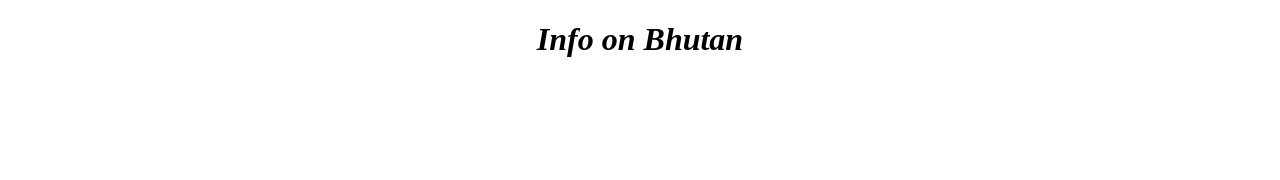
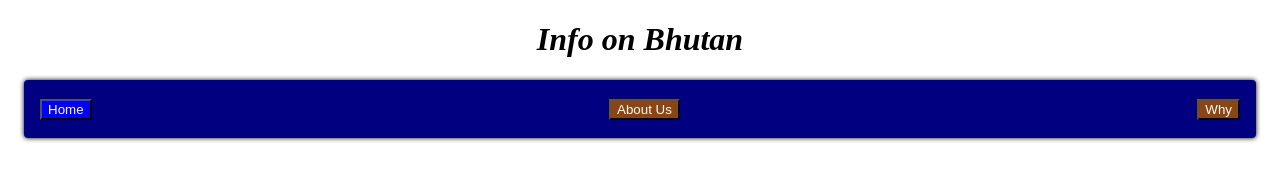
Before and after one commit to DevNotHacker/BhutanInfo, a plain HTML site: page index.html in a window 1280 px wide. Drawn offline with Linux system fonts and the light colour scheme.

Commit message:
New Links
called buttons

```diff
--- a/index.html
+++ b/index.html
@@ -16,10 +16,47 @@
       if (window.matchMedia('(prefers-color-scheme: dark)').matches === true) {
         document.body.style.backgroundColor = "black";
         document.body.style.color="white";
+        document.abuttonOn.style.color = "Blue";
+        document.abuttonOn.style.backgroundColor="Snow";
       } else {
         document.body.style.backgroundColor = "white";
         document.body.style.color = "black";
       }
+      function goTo(website) {
+        location.assign(website)
+      }
     </script>
+    <!--Style element-->
+    <style>
+      #ButtonsTop {
+        text-align:justify;
+        min-width:45em;
+        padding: 1.2em 1em 0;
+        box-shadow:0 0 5px;
+        margin:1em;
+        border-radius:0.25em;
+        background-color: Navy;
+      }
+      #ButtonsTop:after {
+        content:'';
+        display:inline-block;
+        width:99.5%;
+      }
+      .abutton {
+        display: inline;
+        color: Snow;
+        background-color: SaddleBrown;
+      }
+      #abuttonOn {
+        display: inline;
+        color: Snow;
+        background-color: Blue;
+      }
+    </style>
+    <div id="ButtonsTop">
+      <button onclick="goTo('/home.html')" id="abuttonOn">Home</button>
+      <button onclick="goTo('/aboutus.html')" class="abutton">About Us</button>
+      <button onclick="goTo('/why.html')" class="abutton">Why</button>
+    </div>
   </body>
 </html>
```
